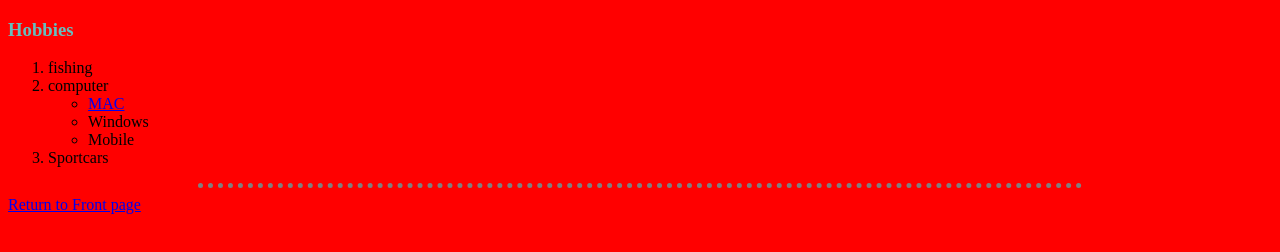
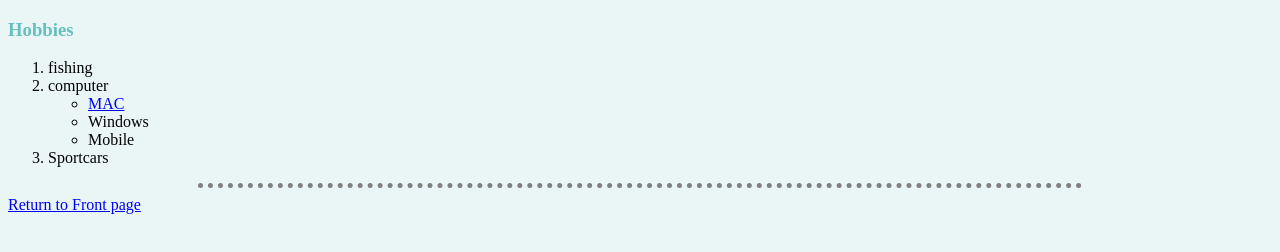
Before and after one commit to Bernd65779/wp1, a plain HTML site: page Hobbies.html in a window 1280 px wide. Drawn offline with Linux system fonts and the light colour scheme.

Commit message:
Add files via upload

```diff
--- a/CSS/styles.css
+++ b/CSS/styles.css
@@ -1,5 +1,5 @@
 body {
-  background-color: red;
+  background-color: #EAF6F6;
 }
 
 hr {
```
Also changed, not shown: index.html (+1 -1 lines).
